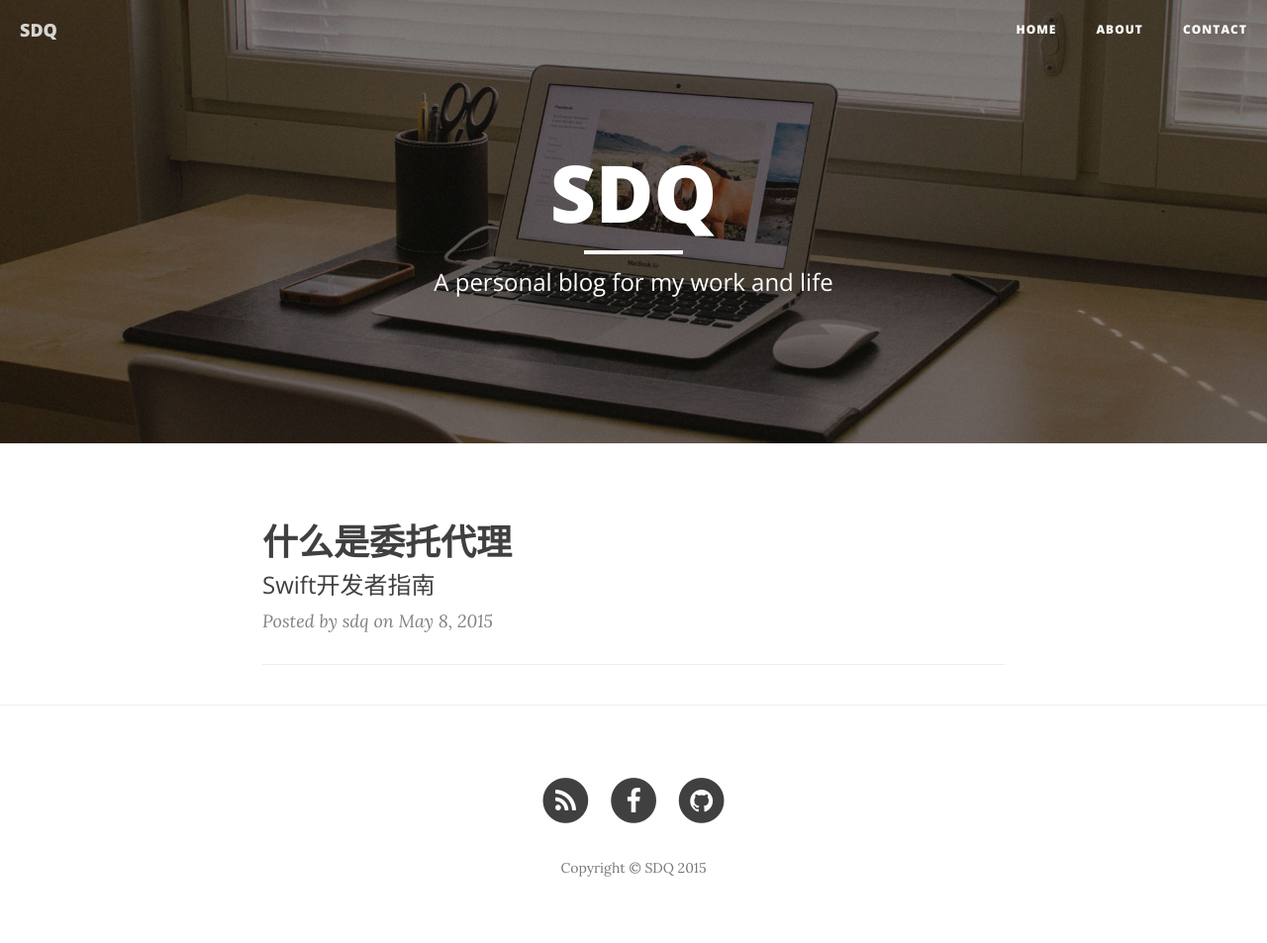
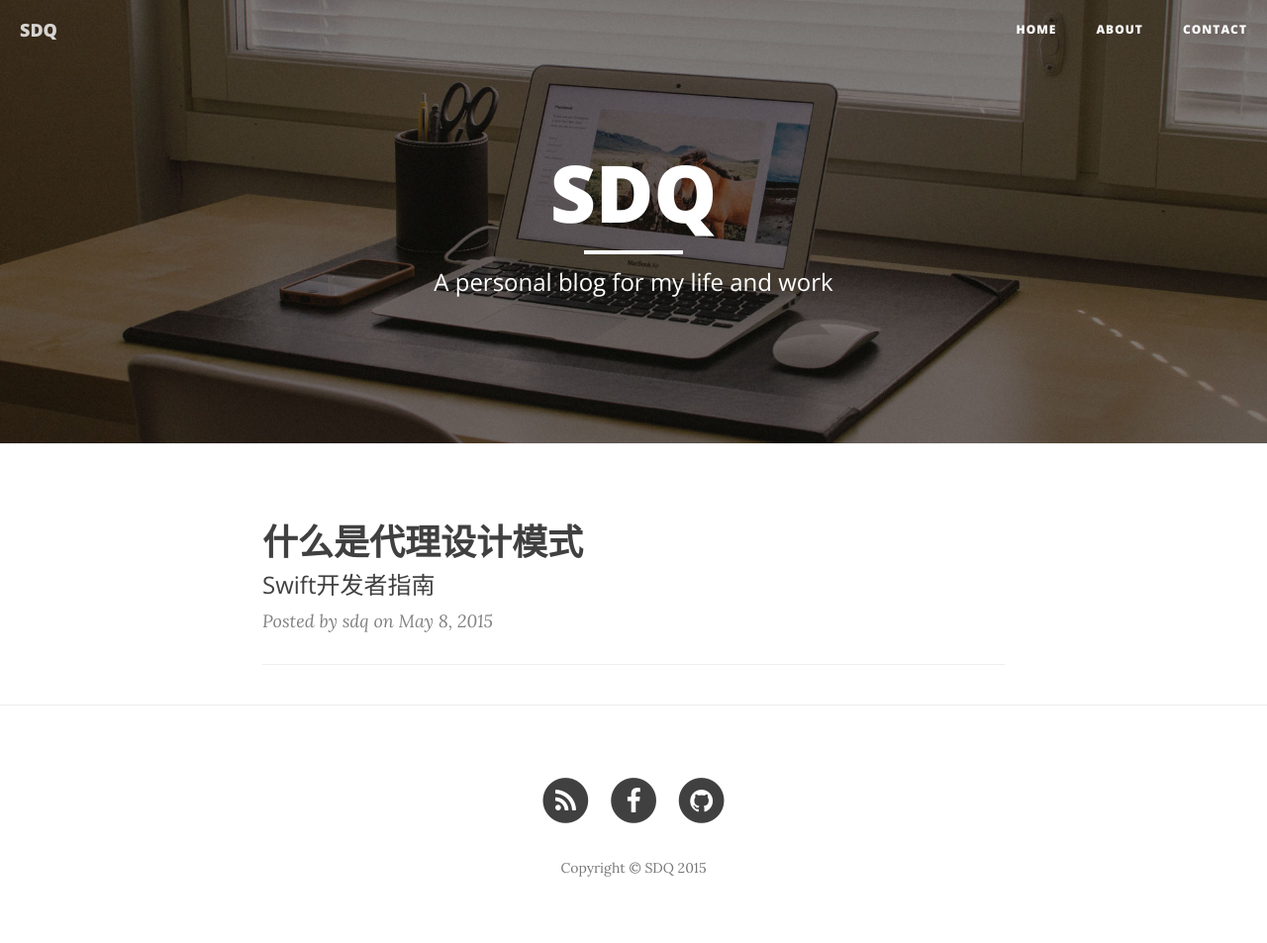
Before and after one commit to TabNab/sdq.github.io, a Jekyll site: the page built from index.html, in a window 1280 px wide. Shown: the whole page at 99% size. Built offline with Jekyll 4.4.1, drawn with Linux system fonts in a browser that asks for light colours; nearby versions of some CDN libraries; the list of posts is cut into pages by our own code.

Commit message:
edit the website

```diff
--- a/_posts/2015-05-08-What-is-Delegation?–A-Swift-Developer’s-Guide.markdown
+++ b/_posts/2015-05-08-What-is-Delegation?–A-Swift-Developer’s-Guide.markdown
@@ -1,6 +1,6 @@
 ---
 layout:     post
-title:      "什么是委托代理"
+title:      "什么是代理设计模式"
 subtitle:   "Swift开发者指南"
 date:       2015-05-08 12:00:00
 author:     "sdq"
--- a/contact.html
+++ b/contact.html
@@ -7,7 +7,6 @@ header-img: "img/contact-bg.jpg"
 
 <p>If you have anything fun, you can contact with me!</p>
 
-<p>I'd love to share interesting things with you too~</p>
 <!-- Contact Form - Enter your email address on line 19 of the mail/contact_me.php file to make this form work. -->
 <!-- WARNING: Some web hosts do not allow emails to be sent through forms to common mail hosts like Gmail or Yahoo. It's recommended that you use a private domain email address! -->
 <!-- NOTE: To use the contact form, your site must be on a live web host with PHP! The form will not work locally! -->
--- a/index.html
+++ b/index.html
@@ -1,6 +1,6 @@
 ---
 layout: page
-description: "A personal blog for my work and life"
+description: "A personal blog for my life and work"
 ---
 
 {% for post in paginator.posts %}
```
Also changed, not shown: other parts of _posts/2015-05-08-What-is-Delegation?–A-Swift-Developer’s-Guide.markdown (+1 -1 lines).
